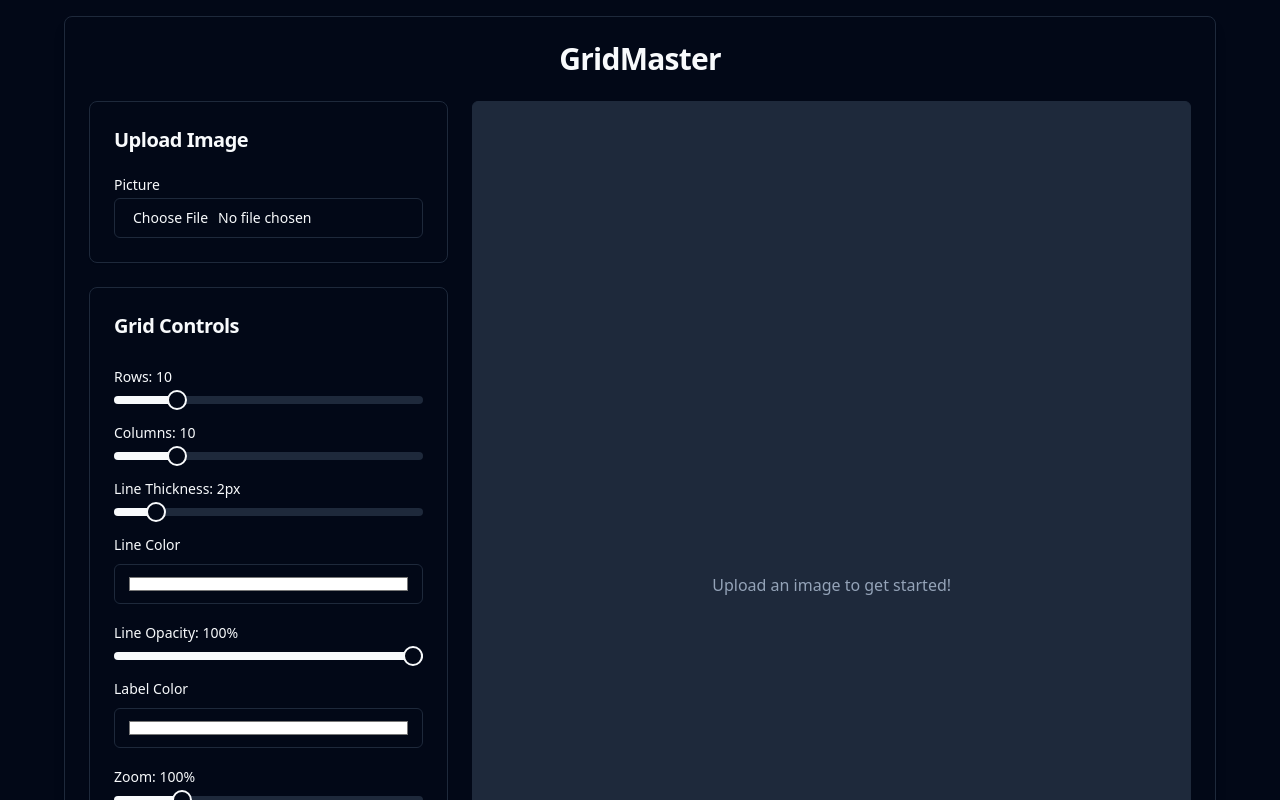
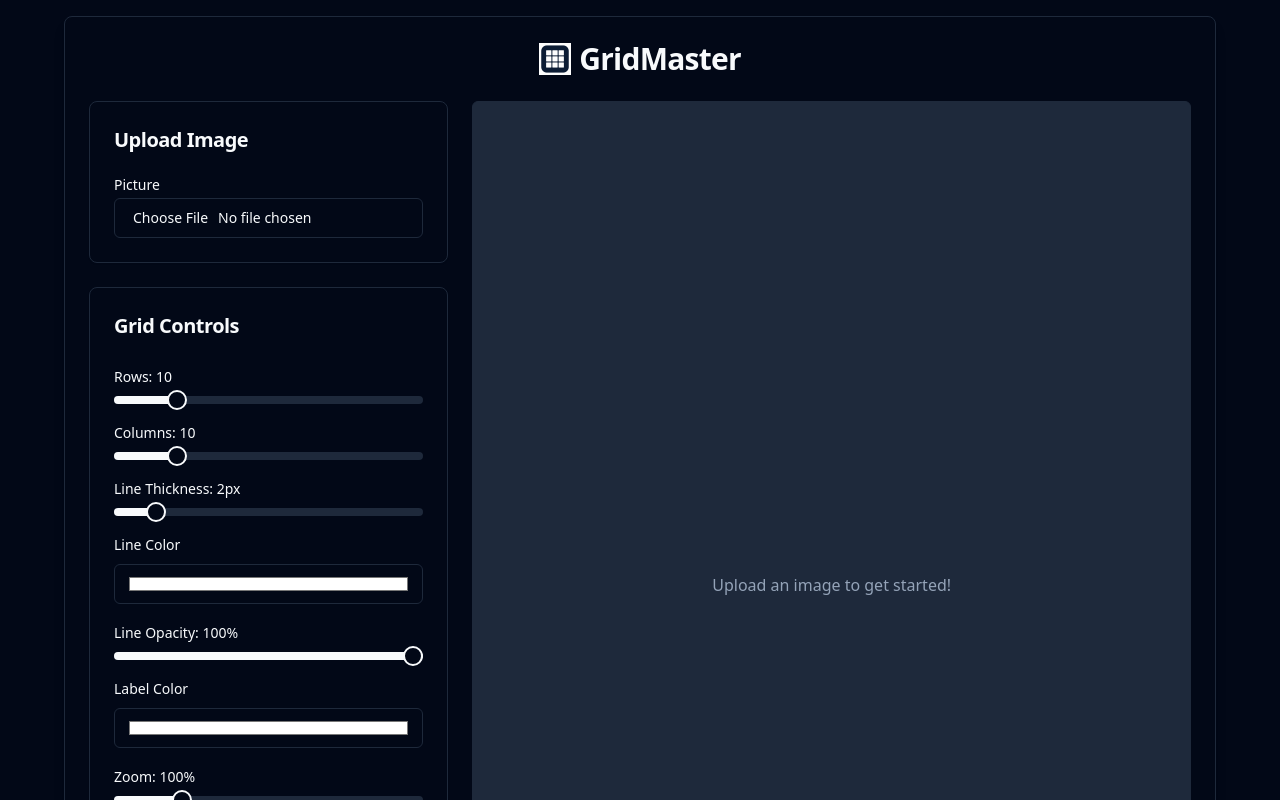
Before and after one commit to raknight90/GridMaster, a React (Vite) app: page / in a window 1280 px wide. Shown: the top 800 px of the page. Built offline with nearby package versions, Linux system fonts and the light colour scheme.

Commit message:
[dyad] Added a minimalist icon to the GridMaster application header. - wrote 2 file(s)

```diff
--- a/src/components/GridMaster/GridMasterApp.tsx
+++ b/src/components/GridMaster/GridMasterApp.tsx
@@ -7,6 +7,7 @@ import { ImageUpload } from "./ImageUpload";
 import { GridControls } from "./GridControls";
 import { GridCanvas } from "./GridCanvas";
 import { GridExporter } from "./GridExporter";
+import GridMasterIcon from "/gridmaster-icon.png"; // Import the icon
 
 export const GridMasterApp = () => {
   const [imageSrc, setImageSrc] = useState<string | null>(null);
@@ -54,7 +55,10 @@ export const GridMasterApp = () => {
     <div className="min-h-screen bg-background text-foreground flex flex-col items-center p-4">
       <Card className="w-full max-w-6xl bg-card text-card-foreground shadow-lg">
         <CardHeader>
-          <CardTitle className="text-3xl font-bold text-center">GridMaster</CardTitle>
+          <CardTitle className="text-3xl font-bold text-center flex items-center justify-center">
+            <img src={GridMasterIcon} alt="GridMaster Icon" className="h-8 w-auto mr-2" />
+            GridMaster
+          </CardTitle>
         </CardHeader>
         <CardContent className="flex flex-col lg:flex-row gap-6">
           <div className="lg:w-1/3 space-y-6">
```
Also changed, not shown: public/gridmaster-icon.png (added).
